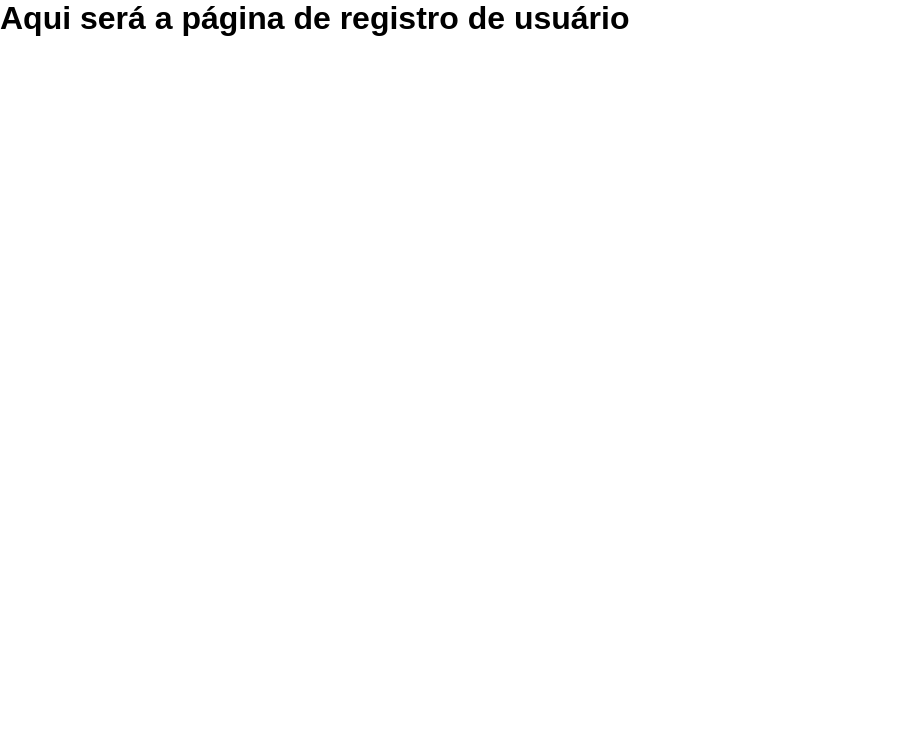
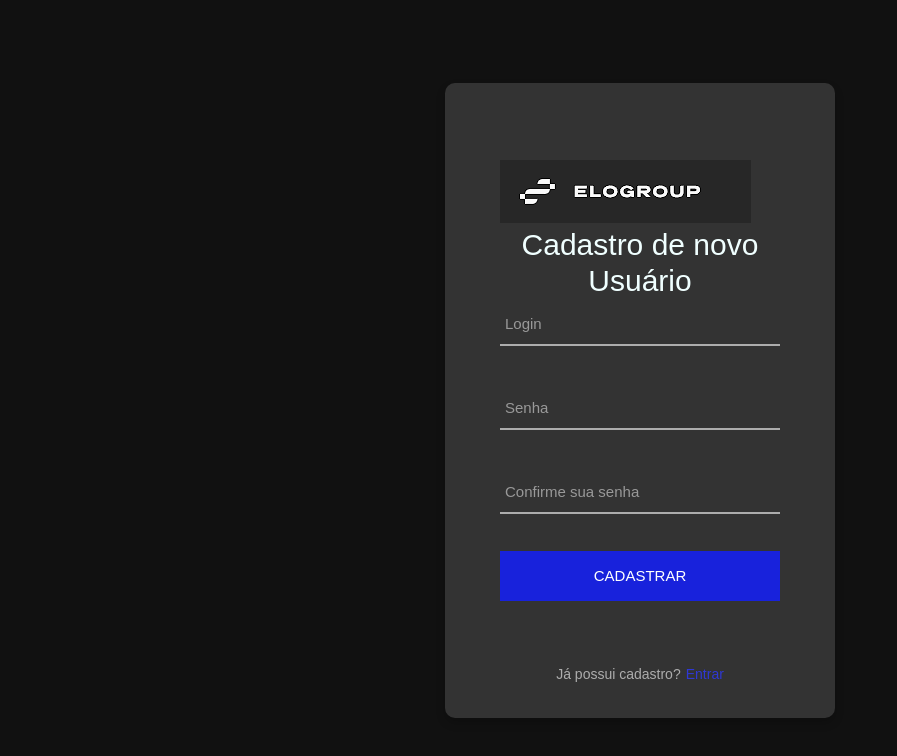
Before and after one commit to Dev-Cwsc/elogroup-challenge-leads, a React (Create React App) app: page /newUser in a window 1280 px wide. Shown: the top 756 px of the page, without its empty margins (0-897 px from the left). Built offline with nearby package versions, Linux system fonts and the light colour scheme.

Commit message:
Update newUser.js

```diff
--- a/src/views/pages/newUser.js
+++ b/src/views/pages/newUser.js
@@ -1,11 +1,66 @@
-import React from "react";
+import { useState } from "react";
+import "./css/styles.css";
+import egIMG from "./components/elogroup.png";
 
-function NewUser() {
+function Login() {
+  const [login, setLogin] = useState("");
+  const [password, setPassword] = useState("");
+  const [cnfPassword, setCnfPassword] = useState("");
+
   return (
-    <div>
-      <h1> Aqui será a página de registro de usuário </h1>
+    <div className="container">
+      <div className="container-login">
+        <div className="wrap-login">
+          <div className="header-form-img">
+            <img src={egIMG} className="img-elogroup" alt="EloGroup" />
+          </div>
+          <form className="login-form">
+            <span className="login-form-title"> Cadastro de novo Usuário </span>
+            <div className="wrap-input">
+              <input
+                className={login !== "" ? "has-val input" : "input"}
+                type="email"
+                value={login}
+                onChange={(e) => setLogin(e.target.value)}
+              />
+              <span className="focus-input" data-placeholder="Login"></span>
+            </div>
+
+            <div className="wrap-input">
+              <input
+                className={password !== "" ? "has-val input" : "input"}
+                type="password"
+                value={password}
+                onChange={(e) => setPassword(e.target.value)}
+              />
+              <span className="focus-input" data-placeholder="Senha"></span>
+            </div>
+
+            <div className="wrap-input">
+              <input
+                className={cnfPassword !== "" ? "has-val input" : "input"}
+                type="password"
+                value={cnfPassword}
+                onChange={(e) => setCnfPassword(e.target.value)}
+              />
+              <span className="focus-input" data-placeholder="Confirme sua senha"></span>
+            </div>
+
+            <div className="container-login-form-btn">
+              <button className="form-btn">Cadastrar</button>
+            </div>
+
+            <div className="text-center">
+              <span className="txt1">Já possui cadastro? </span>
+              <a className="txt2" href="/">
+                Entrar
+              </a>
+            </div>
+          </form>
+        </div>
+      </div>
     </div>
   );
 }
 
-export default NewUser;
+export default Login;
```
